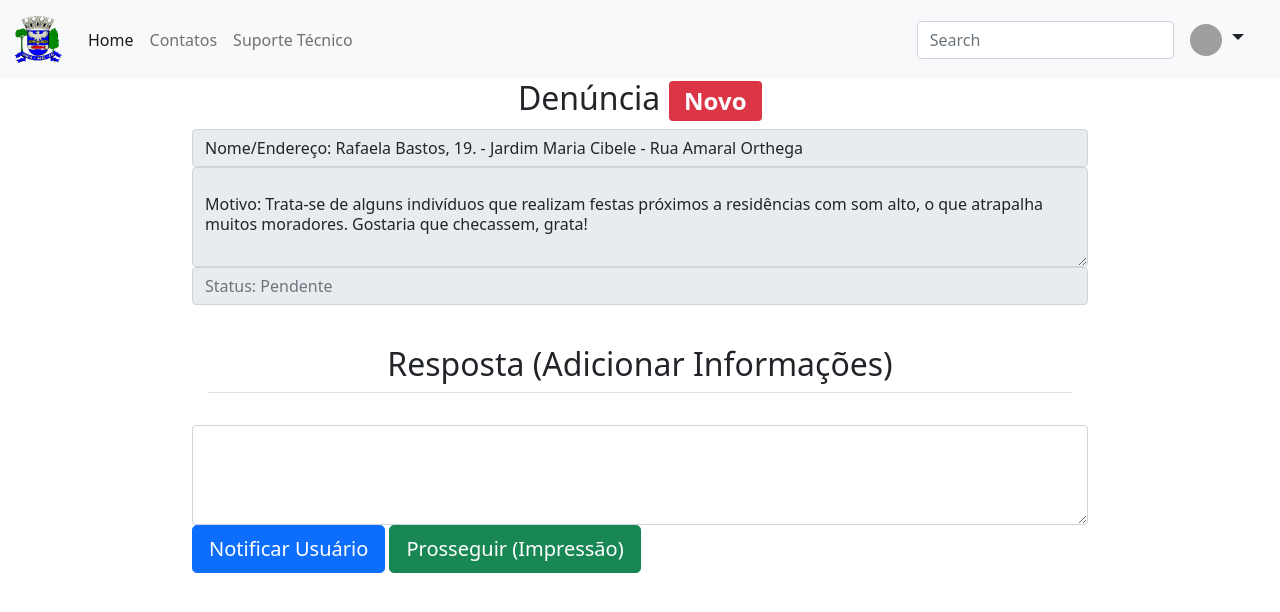
After one commit to edufrasson/SiteOuvidoria, a PHP site: page /View/modules/Respostas/ResponderDenuncia.php in a window 1280 px wide. The commit adds this page. Shown: the top 612 px of the page. Run offline with PHP 8.4, Linux system fonts and the light colour scheme; some libraries are stand-ins or nearby versions; grey boxes are pictures that could not be loaded.

Commit message:
Add da página Responder Denuncia integrada ao Tiny

```diff
--- /dev/null
+++ b/View/css/responderdenuncia.css
@@ -0,0 +1,20 @@
+*{
+    padding: 0;
+    margin: 0;
+    box-sizing: border-box;
+}
+
+main {
+    display: flex;
+    justify-content: center;
+    align-items: center;
+    flex-direction: column;
+}
+
+.form-dados-resposta, .form-responder {
+    width: 70%;
+}
+
+.form-dados-resposta h2, .form-responder div h2 {
+    text-align: center;
+}
--- a/View/modules/Home/Home.php
+++ b/View/modules/Home/Home.php
@@ -1,5 +1,5 @@
 <!doctype html>
-<html lang="en">
+<html lang="pt-br">
 
 <head>
     <meta charset="utf-8">
@@ -134,7 +134,7 @@
         <br><br>
         <!-- FOOTER -->
             <footer>
-                    <?php include '../../includes/rodape.php'; ?>
+                <?php include '../../includes/rodape.php'; ?>
             </footer>
         <!-- / FOOTER -->
     </main>
--- /dev/null
+++ b/View/modules/Respostas/ResponderDenuncia.php
@@ -0,0 +1,76 @@
+<!doctype html>
+<html lang="pt-br">
+  <head>
+    <script src="https://cdn.tiny.cloud/1/anrdpu30423fv0s3ykro7pdjmzcuip9j310uvludco6r8s6g/tinymce/6/tinymce.min.js" referrerpolicy="origin"></script>
+    <link rel="stylesheet" href="./../../css/responderdenuncia.css">
+    <?php include '../../includes/css_config.php' ?>
+    <meta charset="utf-8">
+    <meta name="viewport" content="width=device-width, initial-scale=1">
+    <title>Responder Denúncia - OuvidoriaJahu</title>
+    <script>
+      tinymce.init({
+        selector: 'textarea#responder-denuncia',
+        plugins: 'a11ychecker advcode casechange export formatpainter image editimage linkchecker autolink lists checklist media mediaembed pageembed permanentpen powerpaste table advtable tableofcontents tinycomments tinymcespellchecker',
+        toolbar: 'a11ycheck addcomment showcomments casechange checklist code export formatpainter image editimage pageembed permanentpen table tableofcontents',
+        toolbar_mode: 'floating',
+        tinycomments_mode: 'embedded',
+        tinycomments_author: 'Author name',
+      });
+    </script>
+  </head>
+
+  <body>
+    <!--
+      * Realizando a inclusão de um arquivo externo de php, onde é responsavel por exibir o código HTML do
+        cabeçalho da nossa página.
+    -->
+    <?php include "../../includes/cabecalho.php" ?>
+
+    <!-- Main -->
+    <main>
+      <form class="form-dados-resposta">
+        <h2>Denúncia <span class="badge bg-danger">Novo</span></h2>
+        <fieldset disabled>
+          <input type="text" class="form-control" id="cidadao" placeholder="name@example.com" value="Nome/Endereço: Rafaela Bastos, 19. - Jardim Maria Cibele - Rua Amaral Orthega ">
+          <div id="requerimento" class="form-floating">
+            <textarea class="form-control" id="requerimento" style="height: 100px">Motivo: Trata-se de alguns indivíduos que realizam festas próximos a residências com som alto, o que atrapalha muitos moradores. Gostaria que checassem, grata!</textarea>
+          </div>
+        </fieldset>
+        <fieldset disabled>
+          <div class="mb-3">
+            <input type="text" id="disabledTextInput" class="form-control" placeholder="Status: Pendente">
+          </div>
+        </fieldset>
+      </form>
+      <form class="form-responder">
+        <div class="container px-3 py-4" id="historicos">
+          <h2 class="pb-2 border-bottom">Resposta (Adicionar Informações)</h2>
+        </div>
+        <div id="requerimento" class="form-floating">
+          <textarea class="form-control" id="responder-denuncia" style="height: 100px"></textarea>
+        </div>
+        <button type="button" class="btn btn-primary btn-lg" id="liveToastBtn">Notificar Usuário</button>
+        <div class="position-fixed bottom-0 end-0 p-3" style="z-index: 11">
+          <div id="liveToast" class="toast" role="alert" aria-live="assertive" aria-atomic="true">
+            <div class="toast-header">
+              <img src="..." class="rounded me-2" alt="...">
+              <strong class="me-auto">Bootstrap</strong>
+              <small>11 mins ago</small>
+              <button type="button" class="btn-close" data-bs-dismiss="toast" aria-label="Close"></button>
+            </div>
+            <div class="toast-body">
+              Hello, world! This is a toast message.
+            </div>
+          </div>
+        </div>
+        <a href="http://memoria.bn.br/pdf/008567/per008567_1927_00108.pdf" role="button" class="btn btn-success btn-lg">Prosseguir (Impressão)</a>
+      </form>
+    </main>
+
+    <!--
+      * Realizando a inclussão das configurações básica para o Bootstrap funcionar.
+    -->
+    <?php include '../../includes/js_config.php' ?>
+  </body>
+
+</html>
```
Also changed, not shown: View/modules/MeuPerfil/MeuPerfil.php (+2 -5 lines), View/modules/Respostas/Respostas.php (deleted).
